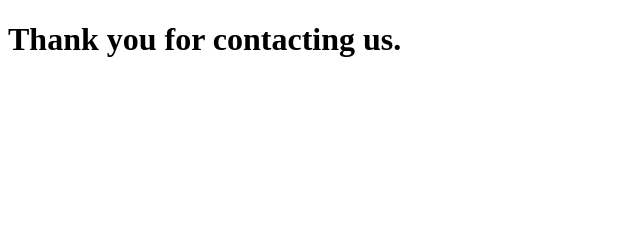
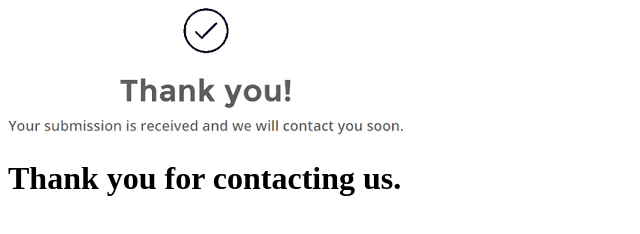
Before and after one commit to varis1807/Quantum-Analytics-Web, a plain HTML site: page web App/thankyou.html in a window 1280 px wide. Shown: the whole page, without its empty margins (0-640 px from the left). Drawn offline with Linux system fonts and the light colour scheme.

Commit message:
commit 15

```diff
--- a/web App/thankyou.html
+++ b/web App/thankyou.html
@@ -4,6 +4,7 @@
 	<title>Thank you</title>
 </head>
 <body>
+	<img src="images/thanks.png" alt="" srcset="">
 	<h1> Thank you for contacting us. </h1>
 
 </body>
```
Also changed, not shown: 1 other file.
